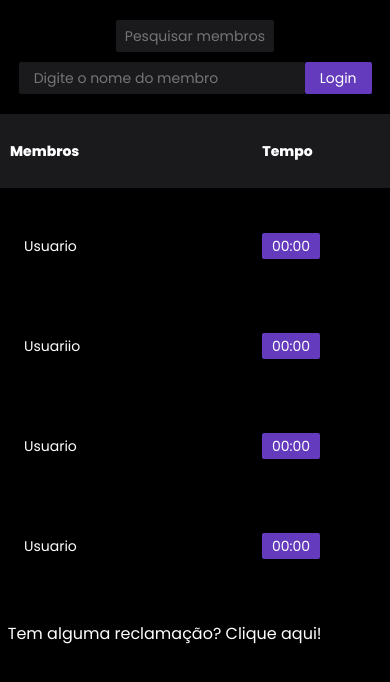
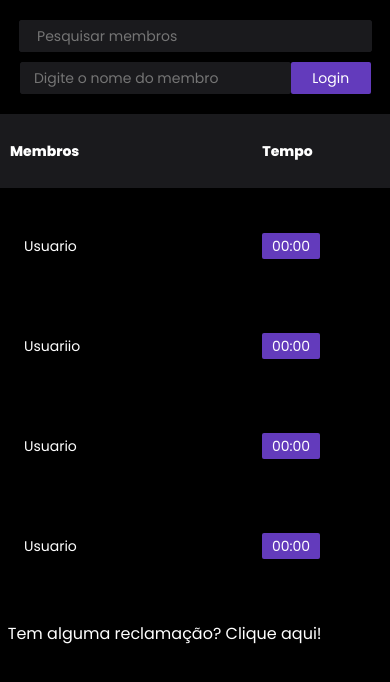
Before and after one commit to laradepaula21/doti-case, a React (Vite) app: page / in a window 390 px wide. Shown: the top 682 px of the page. Built offline with nearby package versions, Linux system fonts and the light colour scheme.

Commit message:
alteraçoes responsivo

```diff
--- a/src/pages/Home/HomeLogin.jsx
+++ b/src/pages/Home/HomeLogin.jsx
@@ -44,8 +44,16 @@ const StyledHomeLogin = styled.div`
 
 const StyledInputBotao = styled.div`
 
+    width: 100%;
     display: flex;
     flex-direction: row;
+    justify-content: flex-end;
+
+  @media screen and (max-width: 650px) {
+
+  width: 90%;
+
+  }
 
 `
 
@@ -72,7 +80,7 @@ const StyledBotaoLogin = styled.button`
 `
 
 const StyledInput = styled.div`
-  width: 100%;
+  width: auto;
   border: 1px solid #1a1a1d;
   border-radius: 2px;
   display: flex;
@@ -91,6 +99,7 @@ const StyledInput = styled.div`
     text-align: left;
     border: none;
   }
+
 
 `;
 
@@ -114,4 +123,10 @@ const StyledMembroInput = styled.div`
     padding-inline-start: 5%;
     text-align: left;
   }
+
+  @media screen and (max-width: 650px) {
+
+    width: 90%;
+
+}
 `;
```
